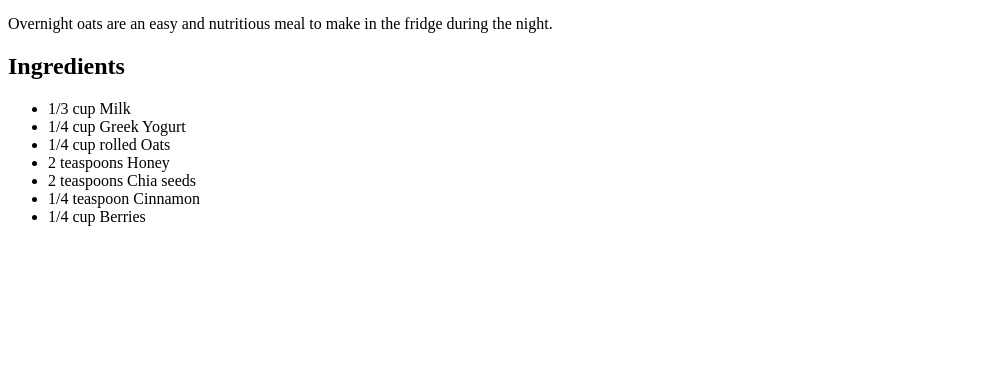
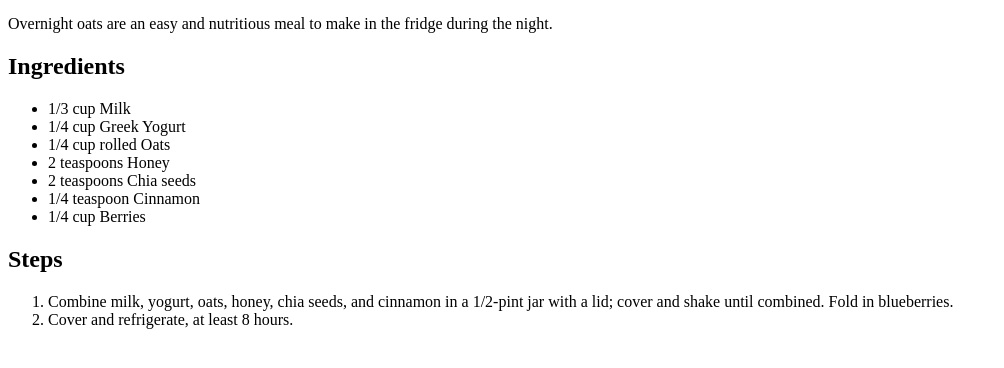
Before and after one commit to Jer7-png/odin-recipes2024, a plain HTML site: page recipes/overnight_oats.html in a window 1280 px wide. Shown: the part 428-796 px from the top of the page, without its empty margins (0-1004 px from the left). Drawn offline with Linux system fonts and the light colour scheme.

Commit message:
added recipe steps

```diff
--- a/recipes/overnight_oats.html
+++ b/recipes/overnight_oats.html
@@ -20,5 +20,11 @@
         <li>1/4 teaspoon Cinnamon</li>
         <li>1/4 cup Berries</li>
     </ul>
+
+    <h2>Steps</h2>
+    <ol>
+        <li>Combine milk, yogurt, oats, honey, chia seeds, and cinnamon in a 1/2-pint jar with a lid; cover and shake until combined. Fold in blueberries.</li>
+        <li>Cover and refrigerate, at least 8 hours.</li>
+    </ol>
 </body>
 </html>
```
